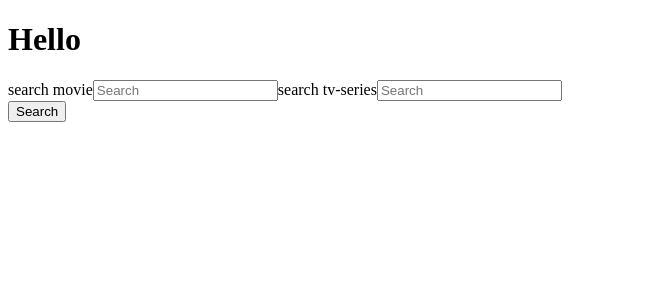
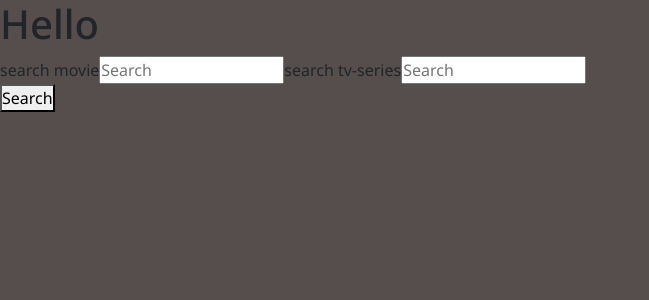
Before and after one commit to Nothung429/vue-boolflix, a Vue app: page / in a window 1280 px wide. Shown: the top 300 px of the page, without its empty margins (0-649 px from the left). Built offline with nearby package versions, Linux system fonts and the light colour scheme.

Commit message:
import general style

```diff
--- a/src/App.vue
+++ b/src/App.vue
@@ -19,5 +19,5 @@
 </script>
 
 <style lang="scss">
-
+    @import "assets/style/general.scss";
 </style>
```
